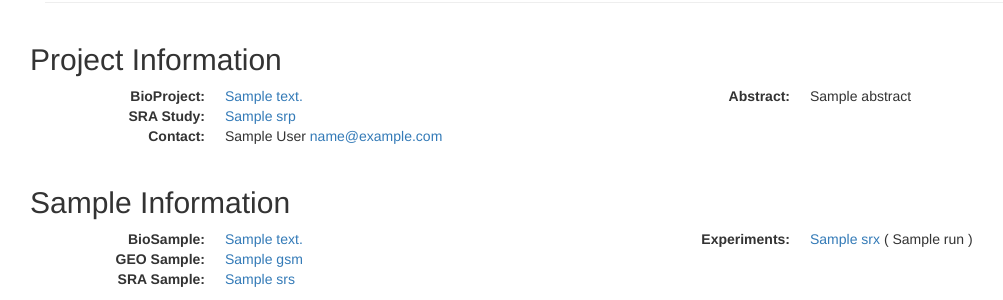
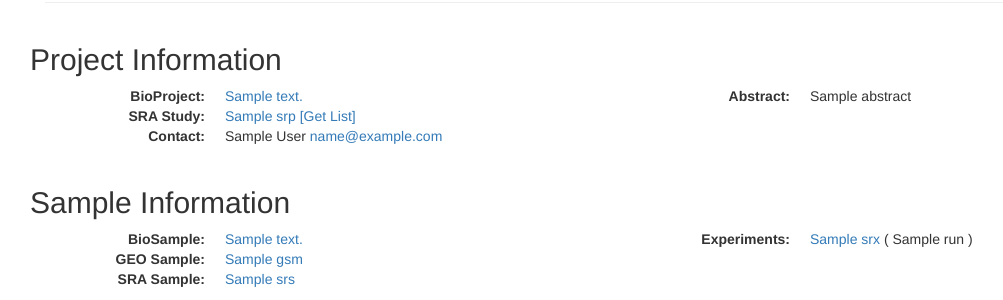
Before and after one commit to jfear/ncbi_biometa-app, a Flask app: template biometa_app/main/templates/sample.html in a window 1280 px wide. Shown: the part 169-469 px from the top of the page, without its empty margins (25-1028 px from the left). Run offline with Flask 2, Linux system fonts and the light colour scheme; the template is opened without the code that fills it: values that come from a table or form of the project are taken from there, most other values are stand-ins (such as "Sample title", 1, 10 or a date in 2020); some libraries are stand-ins or nearby versions.

Commit message:
adds link to list of samples from SRP.

```diff
--- a/biometa_app/main/templates/sample.html
+++ b/biometa_app/main/templates/sample.html
@@ -16,7 +16,10 @@
 
       {% if sample.srp %}
         <dt>SRA Study:</dt>
-        <dd><a href="https://trace.ncbi.nlm.nih.gov/Traces/sra/?study={{ sample.srp }}">{{ sample.srp }}</a></dd>
+        <dd>
+          <a href="https://trace.ncbi.nlm.nih.gov/Traces/sra/?study={{ sample.srp }}">{{ sample.srp }}</a>
+          <a href="{{ url_for('main.home', srp=sample.srp) }}">[Get List]</a>
+        </dd>
       {% endif %}
 
       {% if sample.contacts|length > 0 %}
```
